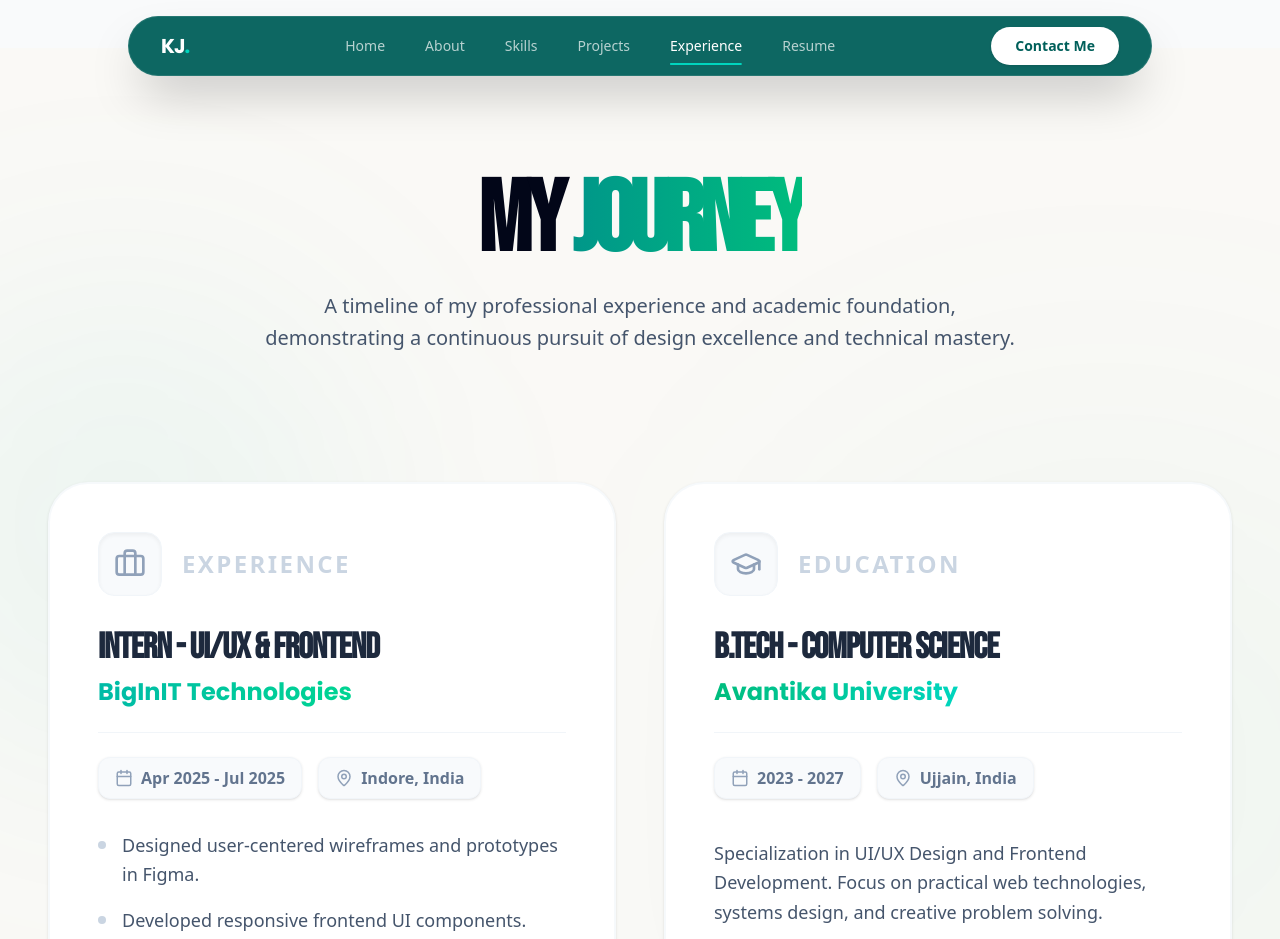
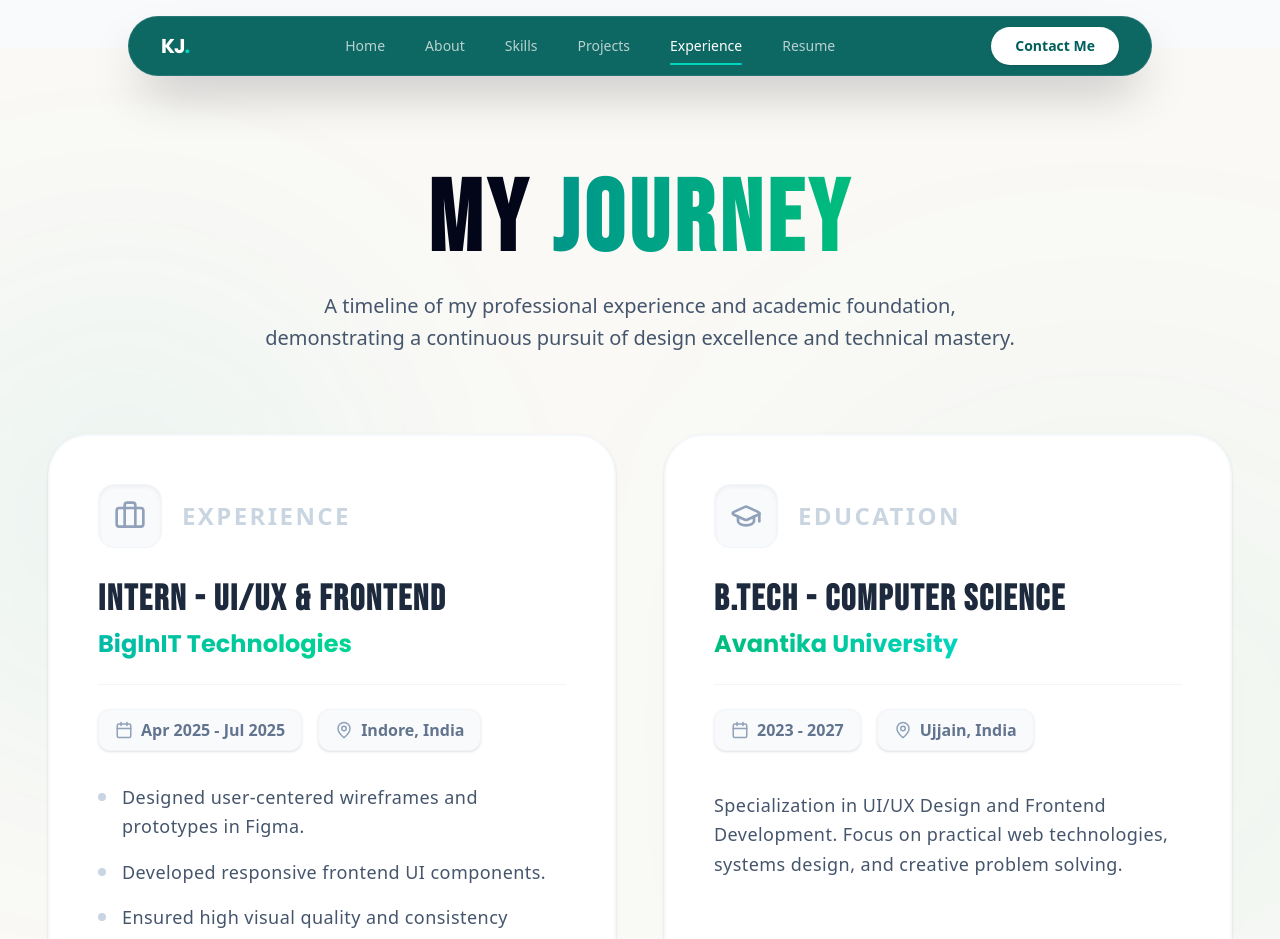
Before and after one commit to kun-ika/porfoliogreen, a Next.js app: page /experience in a window 1280 px wide. Shown: the top 939 px of the page. Built offline with nearby package versions, Linux system fonts and the light colour scheme.

Commit message:
Increase letter spacing for Experience page (MY JOURNEY and card text)

```diff
--- a/src/components/Experience.jsx
+++ b/src/components/Experience.jsx
@@ -69,7 +69,7 @@ const ExperienceCard = ({ type, title, subtitle, date, location, description, gr
                     <span className="text-xl md:text-2xl font-black text-slate-300 uppercase tracking-widest">{type}</span>
                 </div>
 
-                <h3 className="text-3xl md:text-4xl font-[900] text-slate-800 tracking-tight mb-2 font-[family-name:var(--font-headline)]">{title}</h3>
+                <h3 className="text-3xl md:text-4xl font-[900] text-slate-800 tracking-wider mb-2 font-[family-name:var(--font-headline)]">{title}</h3>
                 <h4 className="text-xl md:text-2xl font-bold mb-6 pb-6 border-b border-slate-100">
                     <span className={`bg-gradient-to-r ${gradient} bg-clip-text text-transparent`}>{subtitle}</span>
                 </h4>
@@ -89,7 +89,7 @@ const ExperienceCard = ({ type, title, subtitle, date, location, description, gr
                         initial="hidden"
                         whileInView="visible"
                         viewport={{ once: true, amount: 0.1 }}
-                        className="space-y-4 text-slate-600 font-medium text-lg leading-relaxed"
+                        className="space-y-4 text-slate-600 font-medium text-lg leading-relaxed tracking-wide"
                     >
                         {description.map((item, i) => (
                             <motion.li key={i} variants={itemVariants} className="flex items-start gap-4">
@@ -103,7 +103,7 @@ const ExperienceCard = ({ type, title, subtitle, date, location, description, gr
                         initial={{ opacity: 0 }}
                         whileInView={{ opacity: 1 }}
                         transition={{ delay: 0.4 }}
-                        className="text-slate-600 font-medium text-lg leading-relaxed pt-2"
+                        className="text-slate-600 font-medium text-lg leading-relaxed pt-2 tracking-wide"
                     >
                         {description}
                     </motion.p>
@@ -124,12 +124,12 @@ const Experience = () => {
 
             <div className="container relative z-10 max-w-7xl mx-auto px-6 lg:px-12 flex flex-col items-center">
                 <motion.div
-                    className="flex flex-col items-center mb-32 text-center"
+                    className="flex flex-col items-center mb-20 text-center"
                     initial={{ opacity: 0, y: 30 }}
                     whileInView={{ opacity: 1, y: 0 }}
                     viewport={{ once: true, amount: 0.3 }}
                 >
-                    <h2 className="text-[60px] md:text-[80px] lg:text-[100px] leading-[0.9] font-[700] text-slate-950 mb-6 font-[family-name:var(--font-headline)] tracking-tighter">
+                    <h2 className="text-[60px] md:text-[80px] lg:text-[100px] leading-[0.9] font-[700] text-slate-950 mb-6 font-[family-name:var(--font-headline)] tracking-[0.05em] uppercase">
                         MY <span className="text-transparent bg-clip-text bg-gradient-to-r from-teal-600 to-emerald-500">JOURNEY</span>
                     </h2>
                     <p className="text-lg md:text-xl text-slate-600 max-w-3xl font-medium leading-[1.6]">
```
